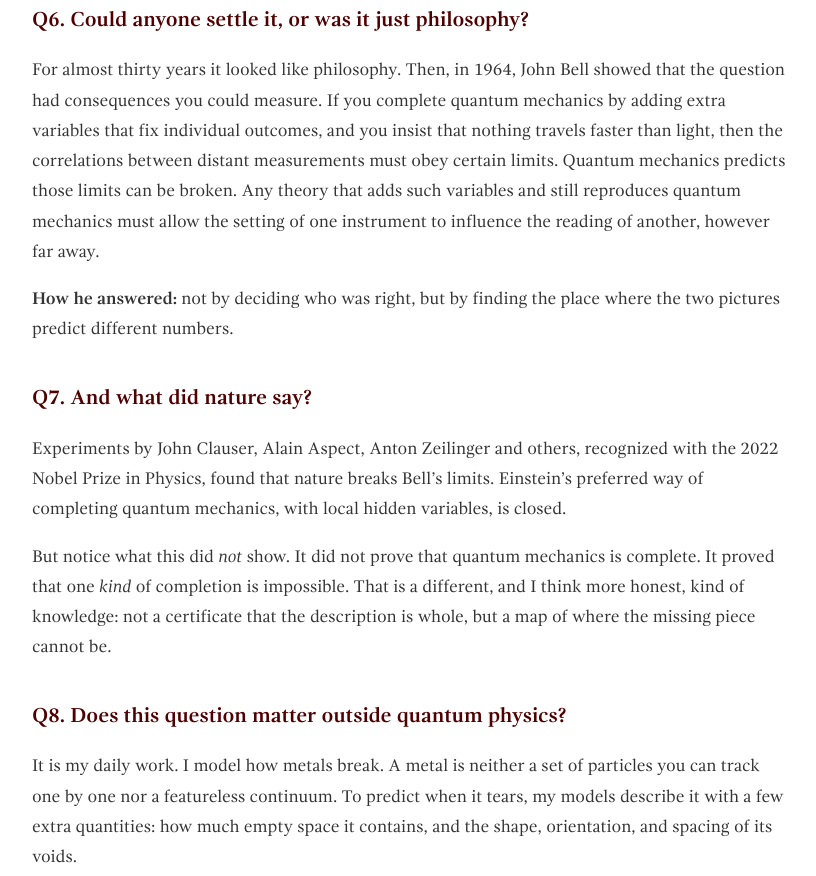
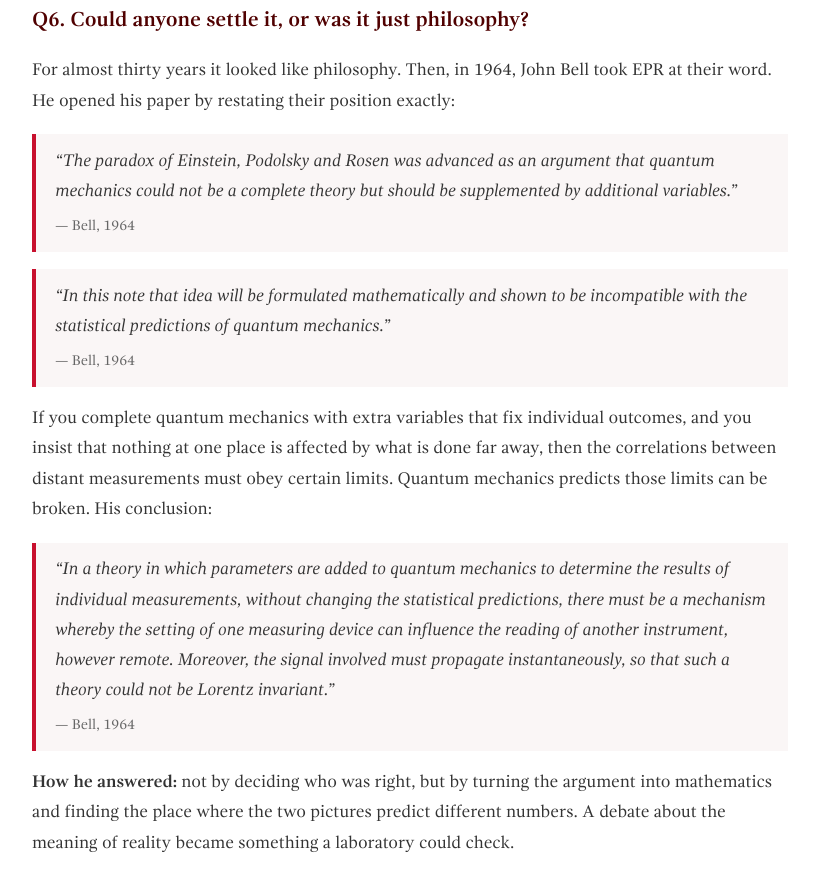
Before and after one commit to vigneshwaran-radhakrishnan/Webpage, a plain HTML site: page notes/completeness.html in a window 1280 px wide. Shown: the part 3259-4135 px from the top of the page, without its empty margins (230-1046 px from the left). Drawn offline with Linux system fonts and the light colour scheme; files whose address does not match are found by name.

Commit message:
Notes: quote Bell 1964 directly (verified against original)
Co-Authored-By: Claude Opus 5.5 <noreply@anthropic.com>

```diff
--- a/notes/completeness.html
+++ b/notes/completeness.html
@@ -70,8 +70,12 @@
             <p>I find this the most interesting moment in the exchange. Both sides agree on every prediction. They disagree about what a description is <em>for</em>.</p>
 
             <h2>Q6. Could anyone settle it, or was it just philosophy?</h2>
-            <p>For almost thirty years it looked like philosophy. Then, in 1964, John Bell showed that the question had consequences you could measure. If you complete quantum mechanics by adding extra variables that fix individual outcomes, and you insist that nothing travels faster than light, then the correlations between distant measurements must obey certain limits. Quantum mechanics predicts those limits can be broken. Any theory that adds such variables and still reproduces quantum mechanics must allow the setting of one instrument to influence the reading of another, however far away.</p>
-            <p><strong>How he answered:</strong> not by deciding who was right, but by finding the place where the two pictures predict different numbers.</p>
+            <p>For almost thirty years it looked like philosophy. Then, in 1964, John Bell took EPR at their word. He opened his paper by restating their position exactly:</p>
+            <blockquote>&ldquo;The paradox of Einstein, Podolsky and Rosen was advanced as an argument that quantum mechanics could not be a complete theory but should be supplemented by additional variables.&rdquo;<cite>Bell, 1964</cite></blockquote>
+            <blockquote>&ldquo;In this note that idea will be formulated mathematically and shown to be incompatible with the statistical predictions of quantum mechanics.&rdquo;<cite>Bell, 1964</cite></blockquote>
+            <p>If you complete quantum mechanics with extra variables that fix individual outcomes, and you insist that nothing at one place is affected by what is done far away, then the correlations between distant measurements must obey certain limits. Quantum mechanics predicts those limits can be broken. His conclusion:</p>
+            <blockquote>&ldquo;In a theory in which parameters are added to quantum mechanics to determine the results of individual measurements, without changing the statistical predictions, there must be a mechanism whereby the setting of one measuring device can influence the reading of another instrument, however remote. Moreover, the signal involved must propagate instantaneously, so that such a theory could not be Lorentz invariant.&rdquo;<cite>Bell, 1964</cite></blockquote>
+            <p><strong>How he answered:</strong> not by deciding who was right, but by turning the argument into mathematics and finding the place where the two pictures predict different numbers. A debate about the meaning of reality became something a laboratory could check.</p>
 
             <h2>Q7. And what did nature say?</h2>
             <p>Experiments by John Clauser, Alain Aspect, Anton Zeilinger and others, recognized with the 2022 Nobel Prize in Physics, found that nature breaks Bell&rsquo;s limits. Einstein&rsquo;s preferred way of completing quantum mechanics, with local hidden variables, is closed.</p>
```
